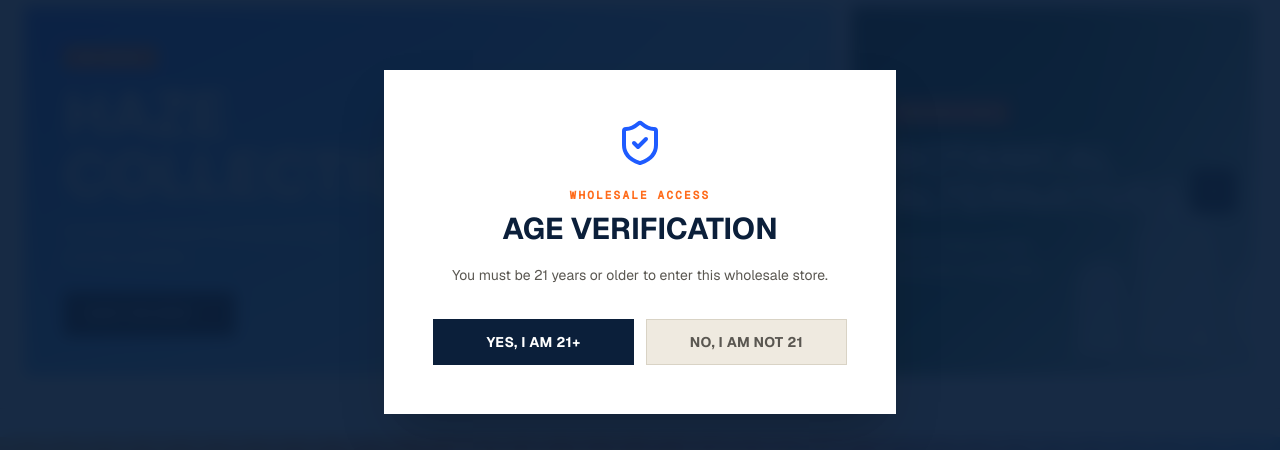
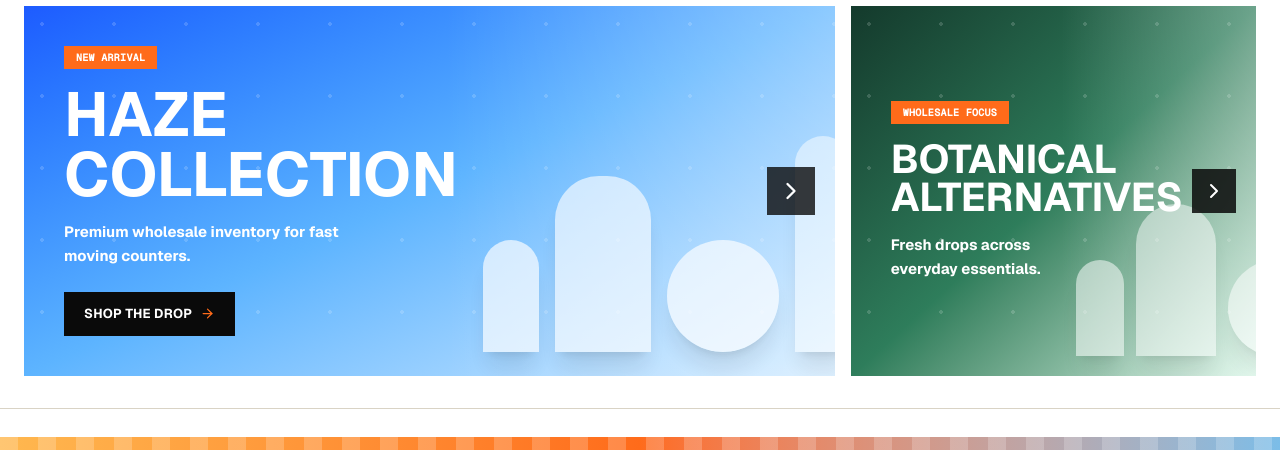
Before and after one commit to kamal8605/fastweb, a Next.js app: page / in a window 1280 px wide. Shown: the part 158-608 px from the top of the page. Built offline with nearby package versions, Linux system fonts and the light colour scheme; no server answers.

Commit message:
refactor(layout): remove AgeVerification component from SiteLayout

```diff
--- a/components/layout/SiteLayout.tsx
+++ b/components/layout/SiteLayout.tsx
@@ -2,12 +2,10 @@ import { type ReactNode } from "react";
 import { UtilityBar } from "./UtilityBar";
 import { NavBar } from "./NavBar";
 import { Footer } from "./Footer";
-import { AgeVerification } from "@/components/shared/AgeVerification";
 
 export function SiteLayout({ children }: { children: ReactNode }) {
   return (
     <div className="flex min-h-screen w-full min-w-0 flex-col overflow-x-clip">
-      <AgeVerification />
       <UtilityBar />
       <NavBar />
       <main className="min-w-0 flex-1 overflow-x-clip">{children}</main>
--- a/components/shared/AgeVerification.tsx
+++ /dev/null
@@ -1,55 +0,0 @@
-"use client";
-
-import { ShieldCheck } from "lucide-react";
-import { useEffect, useState, useSyncExternalStore } from "react";
-
-const STORAGE_KEY = "fastweb_age_verified";
-
-export function AgeVerification() {
-  const hydrated = useSyncExternalStore(() => () => undefined, () => true, () => false);
-  const storedVerified = useSyncExternalStore(
-    () => () => undefined,
-    () => localStorage.getItem(STORAGE_KEY) === "yes",
-    () => false
-  );
-  const [acceptedThisVisit, setAcceptedThisVisit] = useState(false);
-  const [denied, setDenied] = useState(false);
-  const verified = storedVerified || acceptedThisVisit;
-
-  useEffect(() => {
-    if (!hydrated || verified) return;
-    const previous = document.body.style.overflow;
-    document.body.style.overflow = "hidden";
-    return () => {
-      document.body.style.overflow = previous;
-    };
-  }, [hydrated, verified]);
-
-  if (!hydrated || verified) return null;
-
-  function approve() {
-    localStorage.setItem(STORAGE_KEY, "yes");
-    setAcceptedThisVisit(true);
-  }
-
-  return (
-    <div className="fixed inset-0 z-[100] flex items-center justify-center bg-brand-navy/95 p-5 backdrop-blur-sm" role="dialog" aria-modal="true" aria-labelledby="age-title">
-      <div className="w-full max-w-lg border border-white/20 bg-white p-8 text-center shadow-2xl sm:p-12">
-        <ShieldCheck size={48} className="mx-auto text-brand-blue" aria-hidden />
-        <p className="mt-5 font-mono text-[11px] font-bold uppercase tracking-[0.2em] text-brand-orange">Wholesale access</p>
-        <h2 id="age-title" className="mt-2 text-3xl font-black uppercase text-brand-navy">{denied ? "Access denied" : "Age verification"}</h2>
-        <p className="mx-auto mt-4 max-w-sm text-sm leading-6 text-brand-muted">
-          {denied ? "Sorry, the content of this wholesale store cannot be shown to a younger audience." : "You must be 21 years or older to enter this wholesale store."}
-        </p>
-        {!denied ? (
-          <div className="mt-8 grid gap-3 sm:grid-cols-2">
-            <button type="button" onClick={approve} className="bg-brand-navy px-5 py-3 text-sm font-black uppercase tracking-wide text-white hover:bg-brand-blue">Yes, I am 21+</button>
-            <button type="button" onClick={() => setDenied(true)} className="border border-brand-line bg-brand-bg-alt px-5 py-3 text-sm font-black uppercase tracking-wide text-brand-muted hover:border-brand-navy">No, I am not 21</button>
-          </div>
-        ) : (
-          <button type="button" onClick={() => setDenied(false)} className="mt-8 border border-brand-line bg-brand-bg-alt px-6 py-3 text-sm font-black uppercase tracking-wide text-brand-muted">Go back</button>
-        )}
-      </div>
-    </div>
-  );
-}
```
